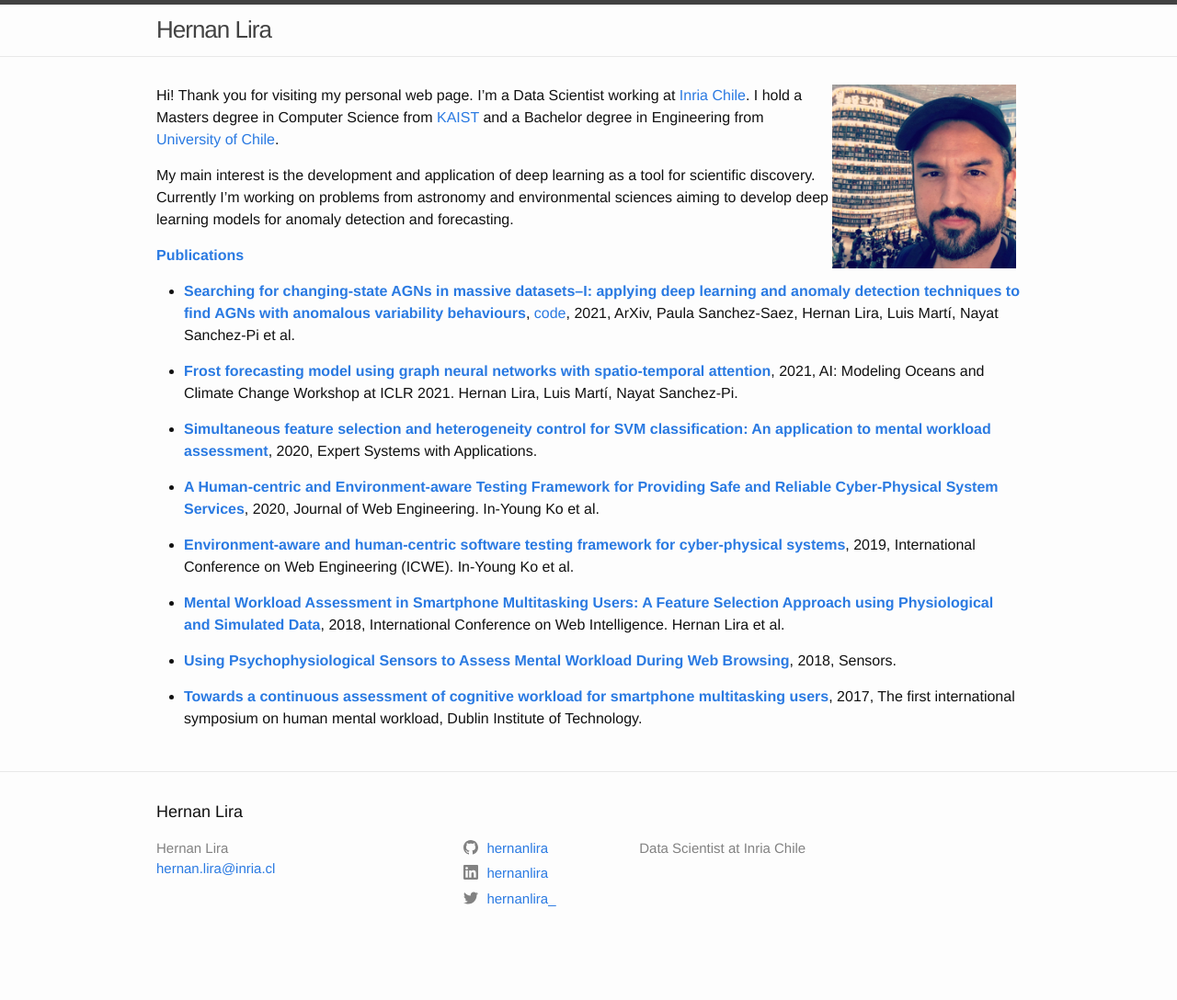
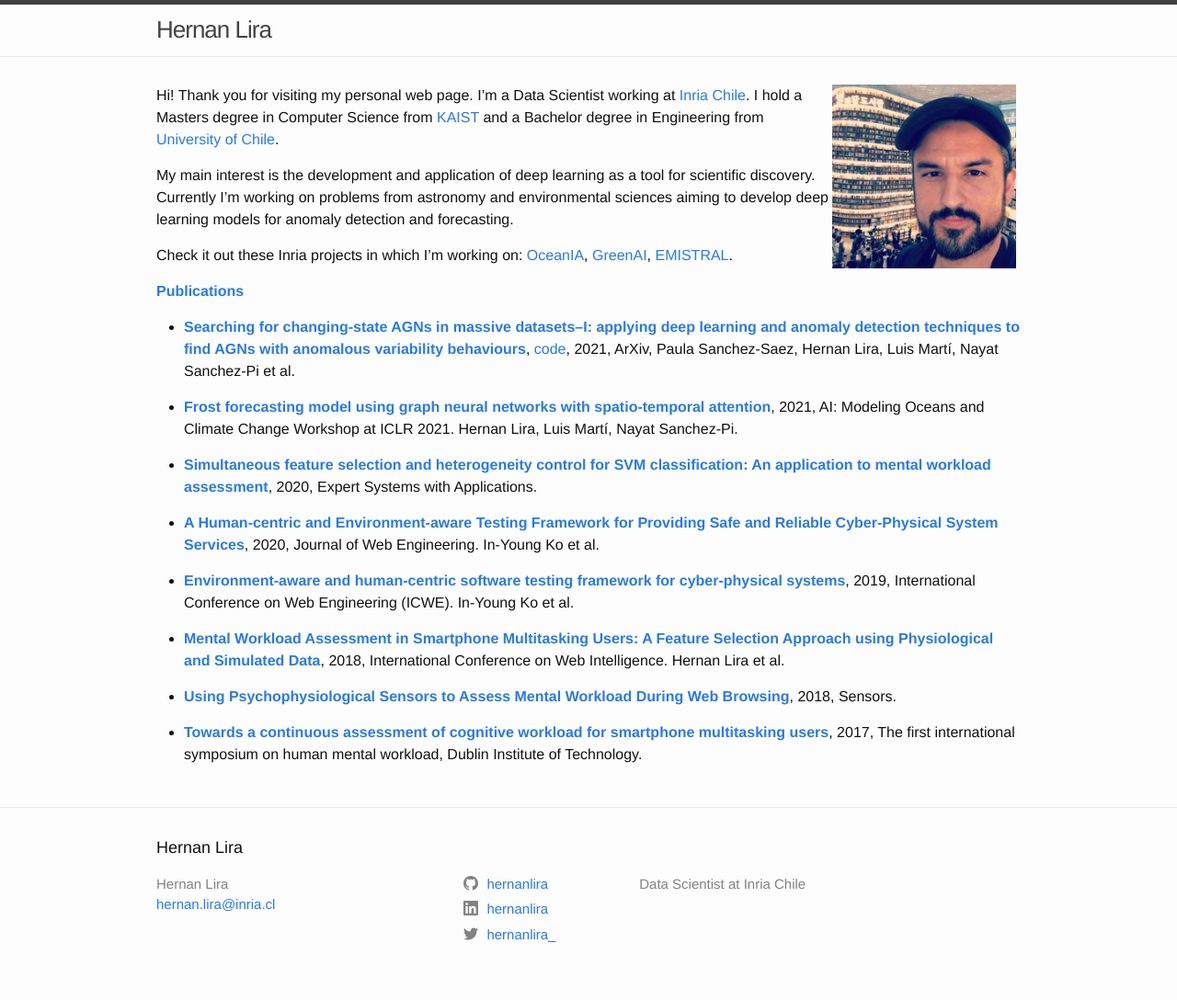
Before and after one commit to hernanlira/hernanlira.github.io, a Jekyll site: the page built from index.md, in a window 1280 px wide. Shown: the whole page at 92% size. Built offline with Jekyll 4.4.1, drawn with Linux system fonts in a browser that asks for light colours; before the commit the page ends 1049 px from its top, so only the background shows below that.

Commit message:
updating projects

```diff
--- a/index.md
+++ b/index.md
@@ -12,6 +12,8 @@ layout: home
 Hi! Thank you for visiting my personal web page. I'm a Data Scientist working at [Inria Chile](https://inria.cl/en). I hold a Masters degree in Computer Science from [KAIST](https://www.kaist.ac.kr/en/) and a Bachelor degree in Engineering from [University of Chile](https://www.uchile.cl/english).
 
 My main interest is the development and application of deep learning as a tool for scientific discovery. Currently I'm working on problems from astronomy and environmental sciences aiming to develop deep learning models for anomaly detection and forecasting.
+
+Check it out these Inria projects in which I'm working on: [OceanIA](https://oceania.inria.cl/), [GreenAI](https://greenai.inria.cl/), [EMISTRAL](https://emistral.inria.cl/).
 
 [**Publications**](https://scholar.google.com/citations?user=0us_4VIAAAAJ&hl=en)
 
```
